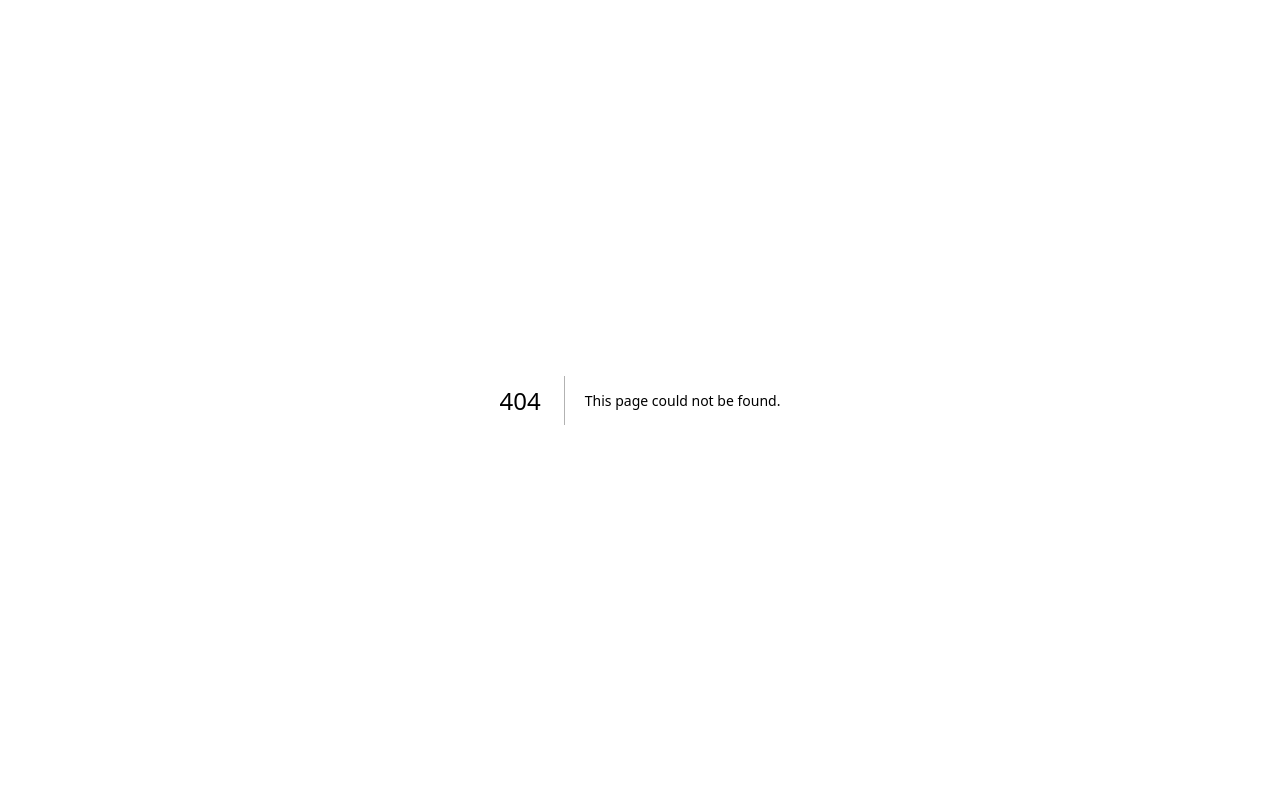
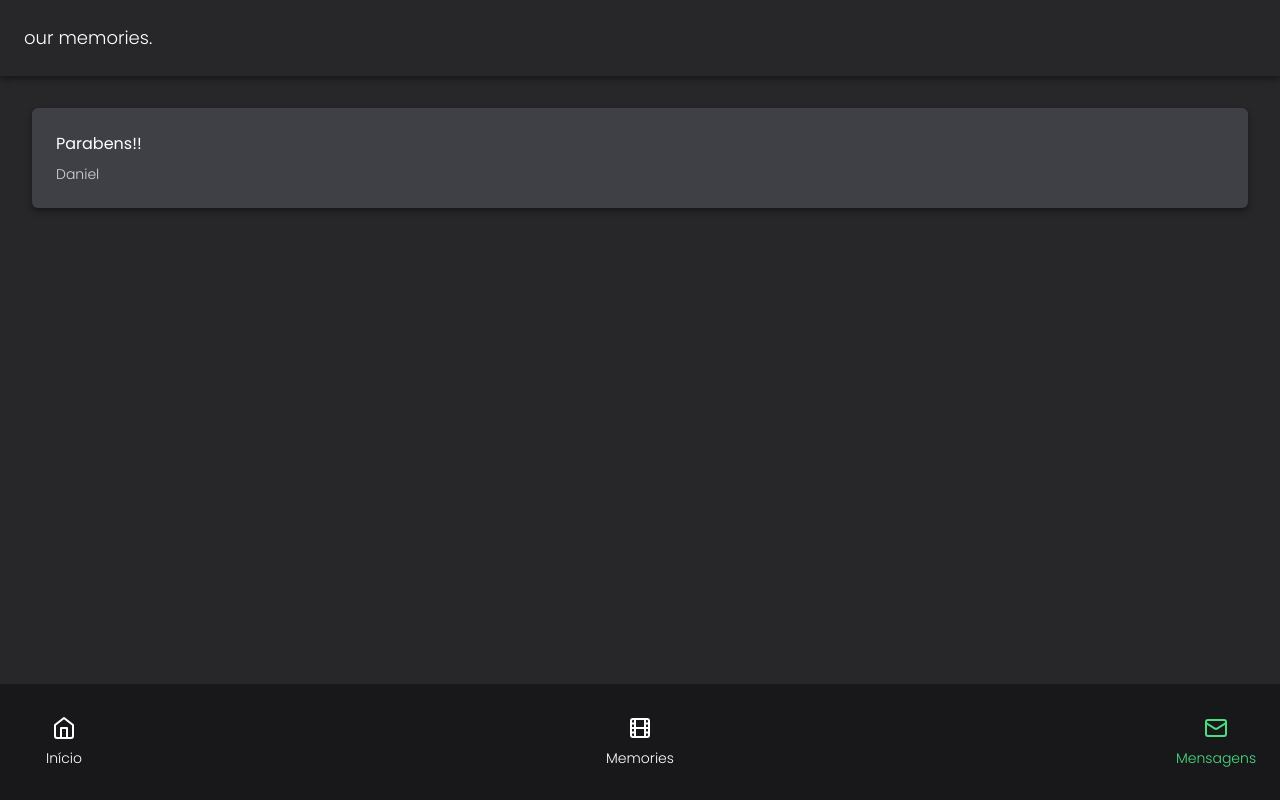
Before and after one commit to devnoob547/our-memories, a Next.js app: page /messages in a window 1280 px wide. Before the commit this address had no page. Built offline with nearby package versions, Linux system fonts and the light colour scheme.

Commit message:
add messages page

```diff
--- /dev/null
+++ b/src/app/messages/page.tsx
@@ -0,0 +1,14 @@
+import { Menu } from "@/components/Menu";
+import { MainMessages } from "@/components/Messages/Main";
+
+export default function Messages() {
+  return (
+    <div>
+      <header className='flex items-center p-6 shadow-zinc-900 shadow-md'>
+        <h1 className='text-lg font-light'>our memories.</h1>
+      </header>
+      <MainMessages />
+      <Menu item='messages' />
+    </div>
+  )
+}
--- a/src/components/Memories/Memory.tsx
+++ b/src/components/Memories/Memory.tsx
@@ -14,7 +14,7 @@ function Memory({ img, title, description, alt }: MemoryProps) {
   const [like, setLike] = useState(false)
 
   return (
-    <div className="bg-zinc-700 p-6 rounded-md flex flex-col justify-center gap-2 shadow-md shadow-zinc-900">
+    <div className="bg-zinc-700 p-6 rounded-md flex flex-col justify-center gap-2 shadow-md shadow-zinc-900 animate-show">
       <Image src={img} alt={alt} className="rounded-md" />
       <h1 className="text-lg font-semibold">{title}</h1>
       <p className="mt-2 font-light text-base">{description}</p>
--- a/src/components/Menu.tsx
+++ b/src/components/Menu.tsx
@@ -48,12 +48,12 @@ function Menu({ item }: MenuProps) {
           href="/memories"
           className="text-sm flex flex-col justify-center items-center gap-2 font-light w-24 py-4 rounded-md transition-all duration-300 text-green-400 hover:bg-zinc-700"
         >
-          <Film />
+          <Mail />
           Mensagens
         </Link>
         ) : (
         <Link
-          href="/memories"
+          href="/messages"
           className="text-sm flex flex-col justify-center items-center gap-2 font-light w-24 py-4 rounded-md transition-all duration-300 hover:bg-zinc-700 hover:text-green-400"
         >
           <Mail />
--- /dev/null
+++ b/src/components/Messages/Main.tsx
@@ -0,0 +1,11 @@
+import { Message } from "./Message"
+
+function MainMessages() {
+  return (
+    <div className="p-8">
+      <Message message="Parabens!!" name="Daniel" />
+    </div>
+  )
+}
+
+export { MainMessages }
--- /dev/null
+++ b/src/components/Messages/Message.tsx
@@ -0,0 +1,15 @@
+interface MessageProps {
+  message: string;
+  name: string;
+}
+
+function Message({ message, name }: MessageProps) {
+  return (
+    <div className="bg-zinc-700 p-6 rounded-md flex flex-col justify-center gap-2 shadow-md shadow-zinc-900">
+      <p className="text-base font-normal">{message}</p>
+      <span className="text-sm font-light text-zinc-300">{name}</span>
+    </div>
+  )
+}
+
+export { Message }
--- a/tailwind.config.ts
+++ b/tailwind.config.ts
@@ -17,10 +17,15 @@ const config: Config = {
         'slow-to-right': {
           '0%': { transform: 'translate(-20rem)', opacity: '0' },
           '100%': { transform: 'rotate(0)', opacity: '1' },
+        },
+        'show': {
+          '0%': { opacity: '0'},
+          '100%': { opacity: '1' }
         }
       },
       animation: {
         'slow-to-right': 'slow-to-right 1s ease-in-out',
+        'show': 'show 1s ease-in-out',
       }
     },
   },
```
